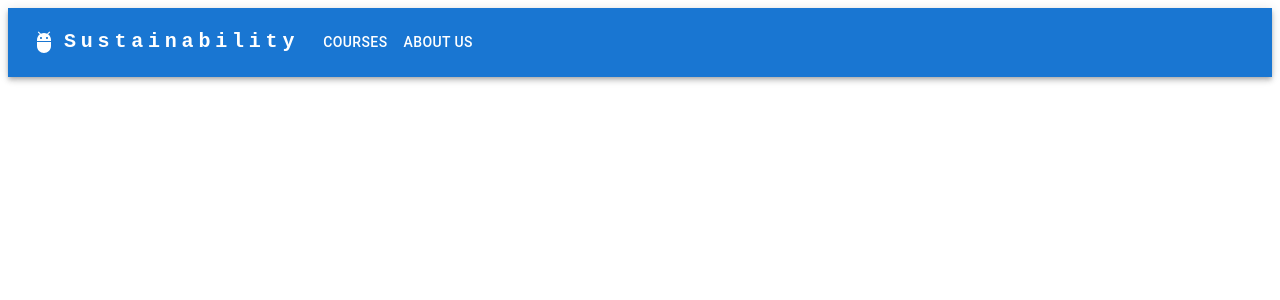
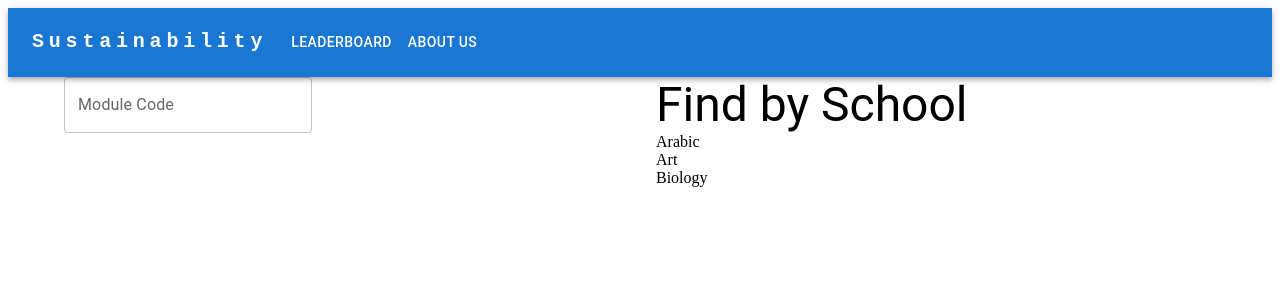
Before and after one commit to AlexanderPezarro/STEP2023Sustainabilty, a React (Create React App) app in the folder frontend/: page / in a window 1280 px wide. Shown: the top 300 px of the page. Built offline with nearby package versions, Linux system fonts and the light colour scheme.

Commit message:
Fix Header

```diff
--- a/frontend/src/App.js
+++ b/frontend/src/App.js
@@ -3,9 +3,10 @@ import React from "react";
 import { BrowserRouter, Route, Routes, Navigate }
     from 'react-router-dom';
 
-import Home from "./pages/Home"
+import Home from "./compoments/Header"
 import Schools from "./pages/Schools";
 import Aboutus from "./pages/Aboutus";
+import Layout from "./compoments/Layout";
 
 export default function App() {
 
@@ -13,9 +14,10 @@ export default function App() {
         <div className="App">
             <BrowserRouter>
                 <Routes>
-                    <Route index element={<Home />} />
-                    <Route path = "/schools" element = {<Schools />} />
-                    <Route path = "/aboutus" element = {<Aboutus/>} />
+                    <Route element={<Layout />} >
+                        <Route path="/" element={<Schools />} />
+                        <Route path="/aboutus" element={<Aboutus />} />
+                    </Route>
                 </Routes>
             </BrowserRouter>
 
--- a/frontend/src/pages/Home.js
+++ b/frontend/src/compoments/Header.js
@@ -11,14 +11,14 @@ import AdbIcon from '@mui/icons-material/Adb';
 import { useNavigate } from "react-router-dom";
 
 
-export default function Home() {
+export default function Header() {
     const navigate = useNavigate()
 
     return (
         <AppBar position="static">
             <Container maxWidth="xl">
                 <Toolbar disableGutters>
-                    <AdbIcon sx={{ display: { xs: 'none', md: 'flex' }, mr: 1 }} />
+
                     <Typography
                         variant="h6"
                         noWrap
@@ -42,12 +42,12 @@ export default function Home() {
                                 key= 'course'
                                 onClick={(e) => {
                                     console.log("click")
-                                    navigate('/schools')
+                                    navigate('/leadrbord')
                                 }
                                 }
                                 sx={{ my: 2, color: 'white', display: 'block' }}
                             >
-                                Courses
+                                LeaderBoard
                             </Button>
                              <Button
                                 key= 'course'
--- /dev/null
+++ b/frontend/src/compoments/Layout.js
@@ -0,0 +1,16 @@
+import { Outlet } from "react-router-dom";
+import Header from "./Header"
+
+const Layout  = ({ children }) => {
+    return (
+        <>
+            <Header />
+            <div className="inside">
+                <main>{children}</main>
+            </div>
+            <Outlet/>
+        </>
+    )
+}
+
+export default Layout;
--- a/frontend/src/pages/Schools.js
+++ b/frontend/src/pages/Schools.js
@@ -1,27 +1,28 @@
 
-import { Box, Grid } from '@mui/material';
+import { Box, Grid, Container } from '@mui/material';
 import Typography from '@mui/material/Typography';
+import TextField from '@mui/material/TextField';
 
 const schools = ['Arabic', 'Art', 'Biology']
 
 export default function Schools() {
     return (
-        <Box
-            sx={{
-                flexGrow: 1,
-                p: 3,
-                mx: 20,
-                my: 10,
-                boxShadow: 1
-            }}
-        >
-            <div className="account-setting">
-                <Typography color="d0d3d4" variant="h3" component="span">Find by School</Typography>
-                {schools.map((school) =>
-                    <div className="item">{school}</div>
-                )}
-            </div>
-        </Box>
+        <Container fixed>
+
+                <Grid sx = {{flexGrow :1 }}container spacing={4}>
+
+                    <Grid item xs={6}>
+                        <TextField id="outlined-basic" label="Module Code" variant="outlined" />
+                    </Grid>
+                    <Grid item xs={6}>
+                        <Typography color="d0d3d4" variant="h3" component="span">Find by School</Typography>
+                        {schools.map((school) =>
+                            <div className="item">{school}</div>
+                        )}
+                    </Grid>
+                </Grid>
+
+        </Container >
 
     )
 }
```
